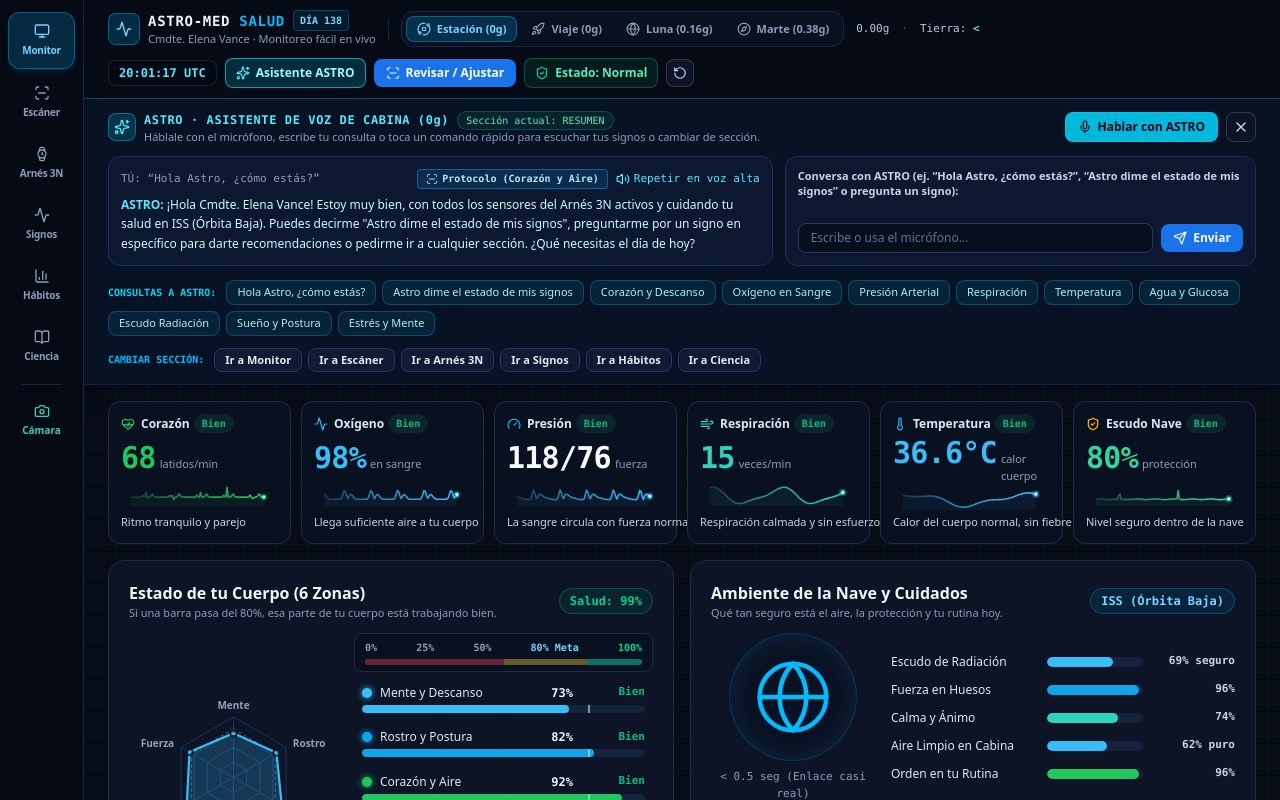
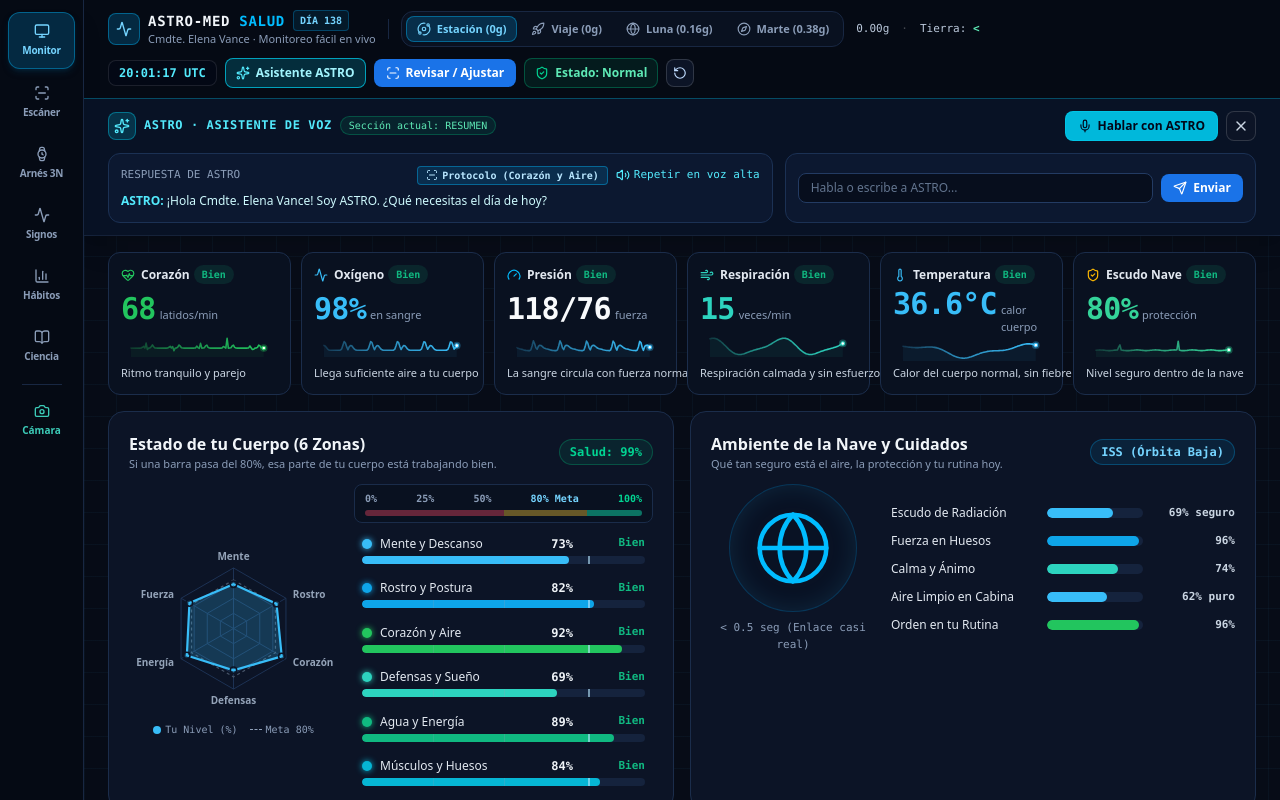
Before and after one commit to oluvalero-ui/astro-health-monitor, a Next.js app: page / in a window 1280 px wide. Both pictures are taken after a click on the button "Asistente ASTRO". Shown: the top 800 px of the page. Built offline with nearby package versions, Linux system fonts and the light colour scheme.

Commit message:
style(astro): remove helper descriptions and suggested question buttons from ASTRO voice console

```diff
--- a/src/components/TopMissionBar.tsx
+++ b/src/components/TopMissionBar.tsx
@@ -123,11 +123,9 @@ export default function TopMissionBar({
   const [astroOpen, setAstroOpen] = useState(false);
   const [listening, setListening] = useState(false);
   const [astroInput, setAstroInput] = useState("");
-  const [lastUserQuery, setLastUserQuery] = useState<string>(
-    "Hola Astro, ¿cómo estás?"
-  );
+  const [lastUserQuery, setLastUserQuery] = useState<string>("");
   const [astroReply, setAstroReply] = useState<string>(
-    `¡Hola ${astronautName}! Estoy muy bien, con todos los sensores del Arnés 3N activos y cuidando tu salud en ${env.shortName}. Puedes decirme "Astro dime el estado de mis signos", preguntarme por un signo en específico para darte recomendaciones o pedirme ir a cualquier sección. ¿Qué necesitas el día de hoy?`
+    `¡Hola ${astronautName}! Soy ASTRO. ¿Qué necesitas el día de hoy?`
   );
   const [astroTargetZone, setAstroTargetZone] = useState<SystemZoneId>("corazon");
   const recognitionRef = useRef<SpeechRecognitionLike | null>(null);
@@ -641,7 +639,7 @@ export default function TopMissionBar({
 
     if (!SpeechRec) {
       speakAstroText(
-        "Tu navegador no tiene micrófono de voz directo, pero puedes tocar cualquiera de las preguntas rápidas o escribirme aquí abajo."
+        "Tu navegador no tiene micrófono directo, pero puedes escribirme aquí al lado. ¿Qué necesitas el día de hoy?"
       );
       return;
     }
@@ -869,18 +867,13 @@ export default function TopMissionBar({
                 <span className="flex h-7 w-7 items-center justify-center rounded-lg border border-cyan-400/40 bg-cyan-500/20 text-cyan-300">
                   <Sparkles className="h-4 w-4" />
                 </span>
-                <div>
                 <div className="flex items-center gap-2">
                   <span className="font-mono-hud text-xs font-bold tracking-wider text-cyan-300">
-                      ASTRO · ASISTENTE DE VOZ DE CABINA (0g)
+                    ASTRO · ASISTENTE DE VOZ
                   </span>
                   <span className="rounded-full border border-emerald-500/30 bg-emerald-500/10 px-2 py-0.5 font-mono-hud text-[10px] text-emerald-300">
                     Sección actual: {activeSection.toUpperCase()}
                   </span>
-                  </div>
-                  <p className="text-[11px] text-slate-400">
-                    Háblale con el micrófono, escribe tu consulta o toca un comando rápido para escuchar tus signos o cambiar de sección.
-                  </p>
                 </div>
               </div>
 
@@ -938,7 +931,9 @@ export default function TopMissionBar({
             <div className="grid grid-cols-1 gap-3 lg:grid-cols-12">
               <div className="rounded-xl border border-[#1b3154] bg-[#0c1830] p-3 lg:col-span-7">
                 <div className="flex flex-wrap items-center justify-between gap-2 text-[11px] font-mono-hud text-slate-400">
-                  <span>TÚ: &ldquo;{lastUserQuery}&rdquo;</span>
+                  <span>
+                    {lastUserQuery ? `TÚ: "${lastUserQuery}"` : "RESPUESTA DE ASTRO"}
+                  </span>
                   <div className="flex flex-wrap items-center gap-2">
                     <button
                       type="button"
@@ -970,17 +965,13 @@ export default function TopMissionBar({
                   processAstroCommand(astroInput);
                   setAstroInput("");
                 }}
-                className="flex flex-col justify-between gap-2 rounded-xl border border-[#1b3154] bg-[#0c1830] p-3 lg:col-span-5"
+                className="flex items-center gap-2 rounded-xl border border-[#1b3154] bg-[#0c1830] p-3 lg:col-span-5"
               >
-                <label className="text-[11px] font-semibold text-slate-300">
-                  Conversa con ASTRO (ej. &ldquo;Hola Astro, ¿cómo estás?&rdquo;, &ldquo;Astro dime el estado de mis signos&rdquo; o pregunta un signo):
-                </label>
-                <div className="flex items-center gap-2">
                 <input
                   type="text"
                   value={astroInput}
                   onChange={(e) => setAstroInput(e.target.value)}
-                    placeholder="Escribe o usa el micrófono..."
+                  placeholder="Habla o escribe a ASTRO..."
                   className="flex-1 rounded-lg border border-[#233b63] bg-[#070e1d] px-3 py-1.5 text-xs text-white placeholder-slate-500 focus:border-cyan-400 focus:outline-none"
                 />
                 <button
@@ -990,93 +981,7 @@ export default function TopMissionBar({
                   <Send className="h-3.5 w-3.5" />
                   <span>Enviar</span>
                 </button>
-                </div>
               </form>
-            </div>
-
-            {/* Comandos rápidos de voz en 1 clic: Conversación, Signos Vitales + Recomendaciones y Secciones */}
-            <div className="flex flex-wrap items-center gap-1.5 pt-0.5">
-              <span className="mr-1 font-mono-hud text-[10px] font-bold uppercase text-cyan-400">
-                Consultas a ASTRO:
-              </span>
-              {[
-                {
-                  label: "Hola Astro, ¿cómo estás?",
-                  cmd: "Hola Astro, ¿cómo estás?",
-                },
-                {
-                  label: "Astro dime el estado de mis signos",
-                  cmd: "Astro dime el estado de mis signos",
-                },
-                {
-                  label: "Corazón y Descanso",
-                  cmd: "Astro, ¿cómo está mi corazón?",
-                },
-                {
-                  label: "Oxígeno en Sangre",
-                  cmd: "Astro, ¿cuál es mi oxígeno?",
-                },
-                {
-                  label: "Presión Arterial",
-                  cmd: "Astro, ¿cómo está mi presión?",
-                },
-                {
-                  label: "Respiración",
-                  cmd: "Astro, ¿cómo está mi respiración?",
-                },
-                {
-                  label: "Temperatura",
-                  cmd: "Astro, ¿cuál es mi temperatura?",
-                },
-                {
-                  label: "Agua y Glucosa",
-                  cmd: "Astro, ¿cómo está mi agua y glucosa?",
-                },
-                {
-                  label: "Escudo Radiación",
-                  cmd: "Astro, ¿cómo está el escudo de radiación?",
-                },
-                {
-                  label: "Sueño y Postura",
-                  cmd: "Astro, ¿cómo está mi sueño y postura?",
-                },
-                {
-                  label: "Estrés y Mente",
-                  cmd: "Astro, ¿cómo está mi estrés y mente?",
-                },
-              ].map((item) => (
-                <button
-                  key={item.label}
-                  type="button"
-                  onClick={() => processAstroCommand(item.cmd)}
-                  className="cursor-pointer rounded-lg border border-cyan-500/30 bg-cyan-500/10 px-2.5 py-1 text-[11px] font-medium text-cyan-200 transition hover:bg-cyan-500/25"
-                >
-                  {item.label}
-                </button>
-              ))}
-            </div>
-
-            <div className="flex flex-wrap items-center gap-1.5">
-              <span className="mr-1 font-mono-hud text-[10px] font-bold uppercase text-sky-400">
-                Cambiar Sección:
-              </span>
-              {[
-                { label: "Ir a Monitor", cmd: "Astro, ir a Monitor" },
-                { label: "Ir a Escáner", cmd: "Astro, abre el Escáner" },
-                { label: "Ir a Arnés 3N", cmd: "Astro, abre el Arnés 3N" },
-                { label: "Ir a Signos", cmd: "Astro, ver sección Signos" },
-                { label: "Ir a Hábitos", cmd: "Astro, abre Hábitos" },
-                { label: "Ir a Ciencia", cmd: "Astro, abre Ciencia" },
-              ].map((item) => (
-                <button
-                  key={item.label}
-                  type="button"
-                  onClick={() => processAstroCommand(item.cmd)}
-                  className="cursor-pointer rounded-lg border border-[#233b63] bg-[#0e1b33] px-2.5 py-1 text-[11px] font-semibold text-slate-200 transition hover:border-sky-400/50 hover:text-sky-200"
-                >
-                  {item.label}
-                </button>
-              ))}
             </div>
           </div>
         </div>
```
Lines whose indentation alone changed are shown as unchanged.
